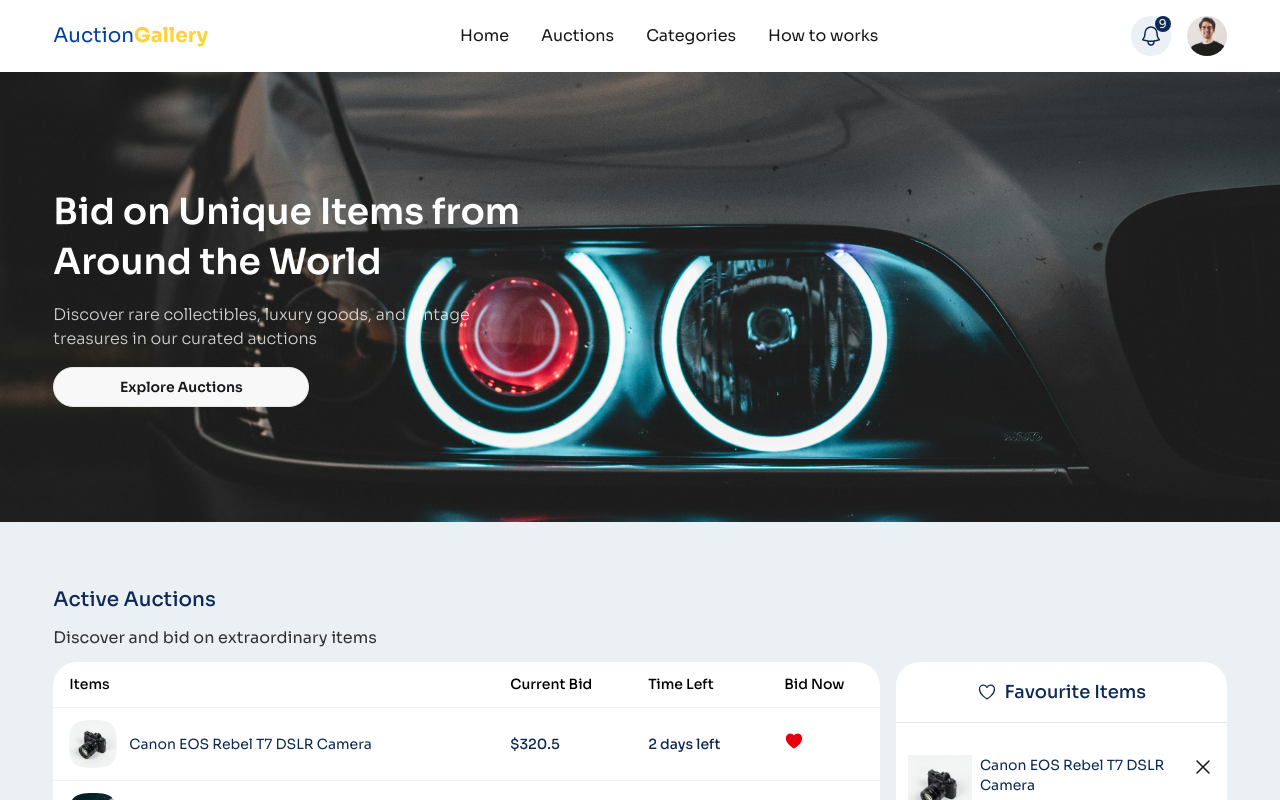
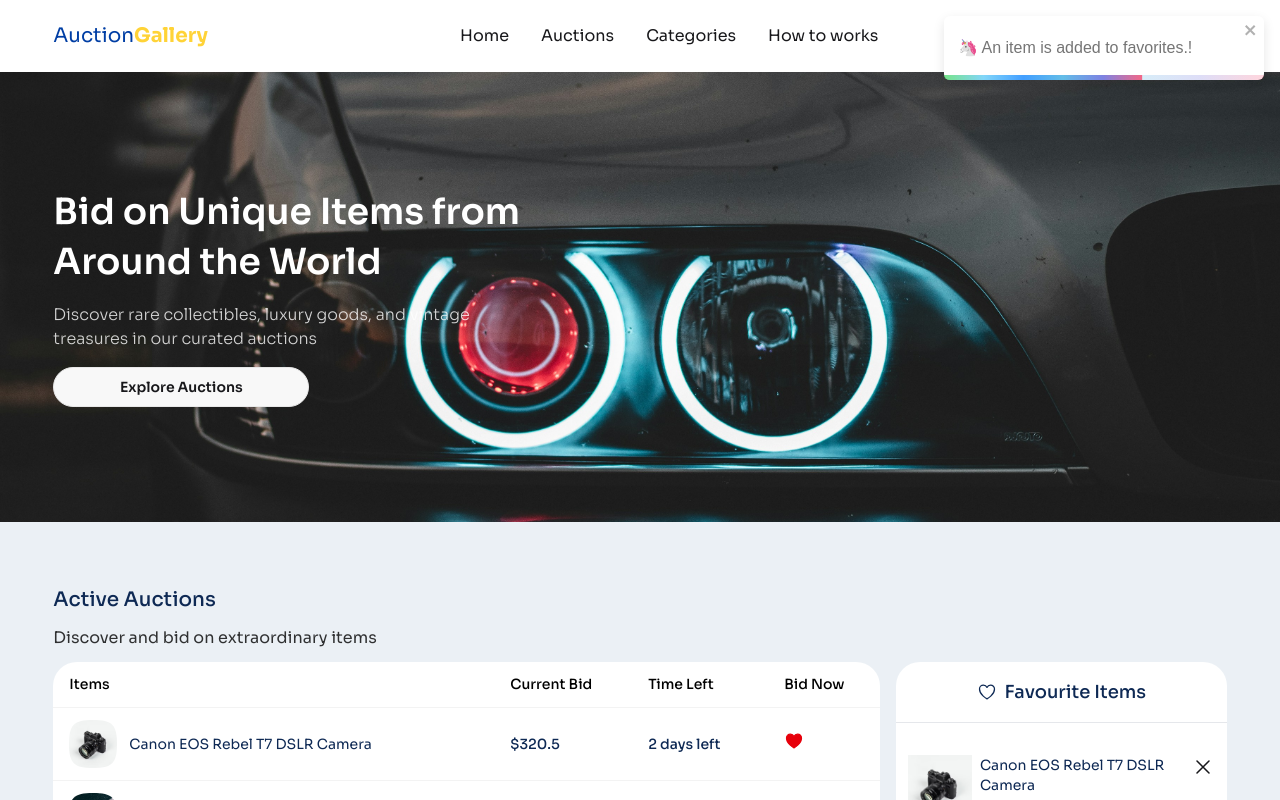
Before and after one commit to Mahedul-Karim/auction-gallery, a React (Vite) app: page / in a window 1280 px wide. Both pictures are taken after a click on the button 794 px from the left and 741 px from the top of the page. Shown: the top 800 px of the page. Built offline with nearby package versions, Linux system fonts and the light colour scheme.

Commit message:
project completed

```diff
--- a/package.json
+++ b/package.json
@@ -14,6 +14,7 @@
     "daisyui": "^5.0.17",
     "react": "^19.0.0",
     "react-dom": "^19.0.0",
+    "react-toastify": "^11.0.5",
     "tailwindcss": "^4.1.3"
   },
   "devDependencies": {
--- a/src/App.jsx
+++ b/src/App.jsx
@@ -1,3 +1,4 @@
+import { Bounce, ToastContainer } from "react-toastify";
 import Auction from "./components/Auction";
 import Banner from "./components/Banner";
 import Footer from "./components/Footer";
@@ -10,6 +11,19 @@ function App() {
       <Banner />
       <Auction />
       <Footer />
+      <ToastContainer
+        position="top-right"
+        autoClose={5000}
+        hideProgressBar={false}
+        newestOnTop={false}
+        closeOnClick={false}
+        rtl={false}
+        pauseOnFocusLoss
+        draggable
+        pauseOnHover
+        theme="light"
+        transition={Bounce}
+      />
     </>
   );
 }
--- a/src/components/Auction.jsx
+++ b/src/components/Auction.jsx
@@ -2,6 +2,7 @@ import React, { useEffect, useState } from "react";
 import Container from "../util/Container";
 import TableRow from "./TableRow";
 import Sidebar from "./Sidebar";
+import { toast } from "react-toastify";
 
 const Auction = () => {
   const [auctionItems, setAuctionItems] = useState([]);
@@ -26,6 +27,18 @@ const Auction = () => {
     existingFavouriteItems.push(item);
 
     setFavouriteItems(existingFavouriteItems);
+
+    toast("🦄 An item is added to favorites.!");
+  };
+
+  const removeFvourites = (id) => {
+    const existingFavouriteItems = [...favouriteItems];
+
+    const newItems = existingFavouriteItems.filter((item) => item.id !== id);
+
+    setFavouriteItems(newItems);
+
+    toast.warn("An item was removed from favorites.!");
   };
 
   return (
@@ -66,7 +79,10 @@ const Auction = () => {
             </div>
           </div>
           <div className="bg-white rounded-3xl h-max">
-            <Sidebar favouriteItems={favouriteItems} />
+            <Sidebar
+              favouriteItems={favouriteItems}
+              onRemove={removeFvourites}
+            />
           </div>
         </div>
       </Container>
--- a/src/components/Sidebar.jsx
+++ b/src/components/Sidebar.jsx
@@ -1,6 +1,6 @@
 import React from "react";
 
-const Sidebar = ({ favouriteItems = [] }) => {
+const Sidebar = ({ favouriteItems = [], onRemove }) => {
   const totalPrice =
     favouriteItems.length === 0
       ? 0
@@ -56,7 +56,7 @@ const Sidebar = ({ favouriteItems = [] }) => {
                   </div>
                 </div>
                 <div>
-                  <button>
+                  <button onClick={() => onRemove(item.id)} className="cursor-pointer" >
                     <svg
                       xmlns="http://www.w3.org/2000/svg"
                       fill="none"
```
Also changed, not shown: 1 other file (tests, documents, lock files or other folders).
